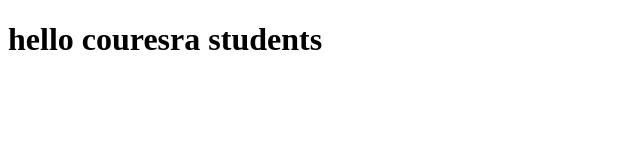
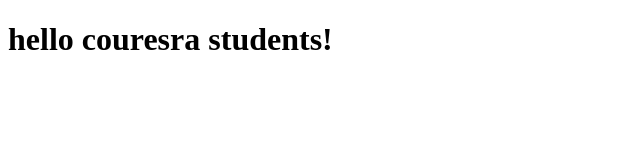
Before and after one commit to AnaFarhang/coursera-test, a plain HTML site: page index.html in a window 1280 px wide. Shown: the full height of the page, 0-640 px from the left. Drawn offline with Linux system fonts and the light colour scheme.

Commit message:
Next Version of Web File.

```diff
--- a/index.html
+++ b/index.html
@@ -5,6 +5,6 @@
     <title>hello coursra</title>
   </head>
   <body>
-    <h1>hello couresra students</h1>
+    <h1>hello couresra students!</h1>
   </body>
 </html>
```
